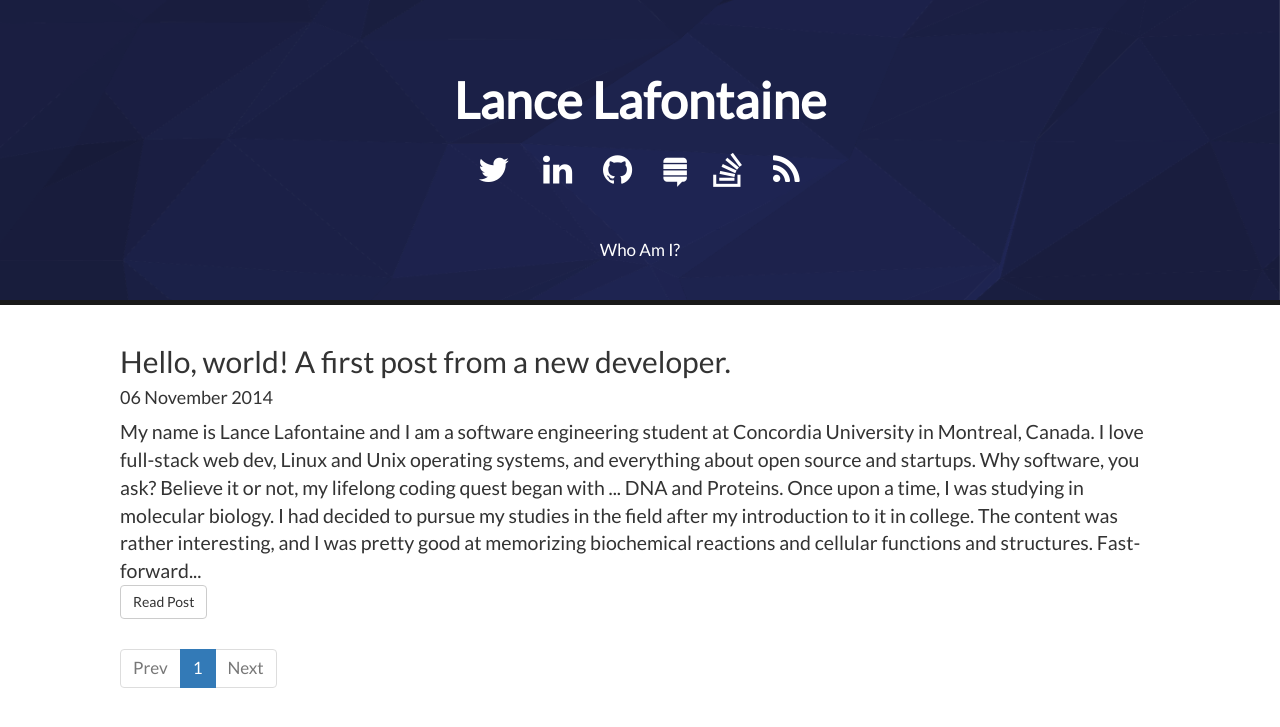
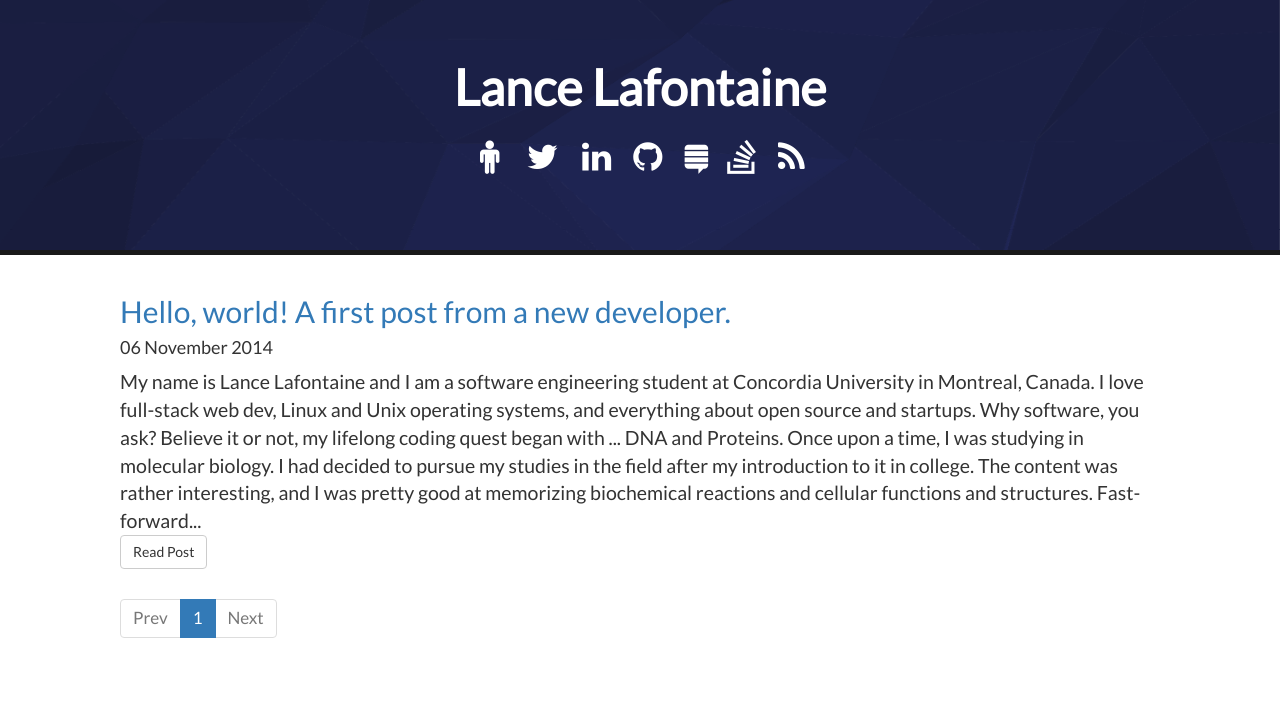
Before and after one commit to lancelafontaine/lancelafontaine.github.io, a Jekyll site: the page built from index.html, in a window 1280 px wide. Shown: the top 727 px of the page. Built offline with Jekyll 4.4.1, drawn with Linux system fonts in a browser that asks for light colours; nearby versions of some CDN libraries; Markdown is read by kramdown in place of the engine named in the settings; the list of posts is cut into pages by our own code.

Commit message:
Removes the (Who Am I?) link in the header and replaces it within an icon (human). Fixes all formatting, headers and links in the blogpost and about pages.

```diff
--- a/_includes/header.html
+++ b/_includes/header.html
@@ -27,3 +27,23 @@
 
   </head>
   <body>
+  <div class="headerbar">
+    <div class="headerbarcontents">
+        <h1><a href="/">Lance Lafontaine</a></h1>
+
+            <div class="container">
+            <div class="col-sm-4"></div>
+            <div class="icons col-md-4">
+                <a href="http://lancelafontaine.github.io/about/"><i class="fa fa-2x fa-male"></i></a>
+                <a target="_blank" href="https://twitter.com/LanceLafontaine"><i class="fa fa-2x fa-twitter"></i></a>
+                <a target="_blank" href="https://www.linkedin.com/pub/lance-lafontaine/41/3b4/750"><i class="fa fa-2x fa-linkedin"></i></a>
+                <a target="_blank" href="https://github.com/lancelafontaine"><i class="fa fa-2x fa-github"></i></a>
+                <a target="_blank" href="http://stackexchange.com/users/1137597/lancelafontaine?tab=accounts"><i class="fa fa-2x fa-stack-exchange"></i></a>
+                <a target="_blank" href="http://stackoverflow.com/users/2037867/lancelafontaine"><i class="fa fa-2x fa-stack-overflow"></i></a>
+                <a target="_blank" href="http://lancelafontaine.github.io/feed.xml"><i class="fa fa-2x fa-rss"></i></a>
+            </div>
+            <div class="col-sm-4"></div>
+            </div>
+        </div>
+    </div>
+    <div class="headerbardivider"></div>
--- a/_layouts/default.html
+++ b/_layouts/default.html
@@ -1,25 +1,4 @@
 {% include header.html %}
-<div class="headerbar">
-	<div class="headerbarcontents">
-		<h1><a href="/">Lance Lafontaine</a></h1>
-
-			<div class="container">
-			<div class="col-sm-4"></div>
-			<div class="icons col-md-4">
-				<a target="_blank" href="https://twitter.com/LanceLafontaine"><i class="fa fa-2x fa-twitter"></i></a>
-				<a target="_blank" href="https://www.linkedin.com/pub/lance-lafontaine/41/3b4/750"><i class="fa fa-2x fa-linkedin"></i></a>
-				<a target="_blank" href="https://github.com/lancelafontaine"><i class="fa fa-2x fa-github"></i></a>
-				<a target="_blank" href="http://stackexchange.com/users/1137597/lancelafontaine?tab=accounts"><i class="fa fa-2x fa-stack-exchange"></i></a>
-				<a target="_blank" href="http://stackoverflow.com/users/2037867/lancelafontaine"><i class="fa fa-2x fa-stack-overflow"></i></a>
-				<a target="_blank" href="http://lancelafontaine.github.io/feed.xml"><i class="fa fa-2x fa-rss"></i></a>
-			</div>
-			<div class="col-sm-4"></div>
-			</div>
-		<p><a href="#">Who Am I?</a></p>
-	</div>
-</div>
-<div class="headerbardivider"></div>
-
 <div class="container">
 	<div class="col-md-12">
 		<div class="main">
--- a/_layouts/posts.html
+++ b/_layouts/posts.html
@@ -1,9 +1,6 @@
-<div class="headerbar">
-</div>
-
 {% include header.html %}
 <div class="container">
-	<div class="col-md-9">
+	<div class="col-md-12">
 		<div class="main">
 			<h1>{{ page.title }}</h1>
 			<h3>{{ page.date | date_to_long_string }}</h3>
@@ -11,7 +8,6 @@
 			<div class="hr"></div>
 			<br/>
 			{{content}}
-
 			<br/>
 			<br/>
 
--- a/css/stylesheet.css
+++ b/css/stylesheet.css
@@ -5,7 +5,7 @@
 
 .headerbar {
   position: relative;
-  height: 300px;
+  height: 250px;
   width: 100%;
   background: url(../img/headerbackground.png) no-repeat center center fixed;
   -webkit-background-size: cover;
@@ -26,20 +26,9 @@
   font-size: 50px;
 }
 
-.headerbarcontents h1 a {
-  font-weight: 900;
-}
-
-.headerbarcontents p{
-  position: relative;
-  top: 35px;
-  text-align: center;
-}
-
 .headerbarcontents a {
   color: white;
-  font-weight: 400;
-
+  font-weight: 900;
 }
 
 .headerbardivider {
@@ -47,74 +36,11 @@
   background: rgba(0,0,0,0.9);
   height: 5px;
   bottom: 20px;
-
-
 }
 
-.headerpath {
-  padding-left: 8%;
-  color: white;
-}
-
-.headerpath a{
-  color: white;
-}
-
-.headerpath a:hover {
-  color:yellow;
-  text-decoration: none;
-}
-
-.prompt {
-  color: yellow;
-}
-
-.headerwhitespace {
-  position: relative;
-  padding-top: 20px;
-}
 
 .container h1 {
   font-size: 300%
-}
-
-.sidebar {
-  border: 1px solid rgba(0,0,0,0.1);
-  position: fixed;
-  padding-bottom: 10px;
-  margin-bottom: 10px;
-  text-align: center;
-  border-radius: 5px;
-    /* linear gradient */
-  background-image: -ms-linear-gradient(top, #f2f2f2 0%, #fefefe 100%);
-  background-image: -moz-linear-gradient(top, #f2f2f2 0%, #fefefe 100%);
-  background-image: -o-linear-gradient(top, #f2f2f2 0%, #fefefe 100%);
-  background-image: -webkit-gradient(linear, left top, left bottom, color-stop(0, #f2f2f2), color-stop(1, #fefefe));
-  background-image: -webkit-linear-gradient(top, #f2f2f2 0%, #fefefe 100%);
-  background-image: linear-gradient(to bottom, #f2f2f2 0%, #fefefe 100%);
-}
-
-.sidebarheader a{
-  text-decoration: none;
-  color: rgba(0,0,0,0.8);
-}
-
-.sidebarimg {
-  position: relative;
-  margin: 5px 0;
-}
-
-.sidebarimg img{
-  border-radius: 10px;
-  border: 3px solid rgba(0,0,0,0.5);
-  display: block;
-  height: 170px;
-  margin-right: auto;
-  margin-left: auto;
-}
-
-.sidebarlinks {
-  font-size: 120%
 }
 
 .main {
@@ -135,7 +61,7 @@
 .icons a{
   position: relative;
   display: table-cell;
-  left: 13px;
+  left: 10px;
   color: white;
 }
 
@@ -174,7 +100,9 @@
   margin-bottom: 30px;
 }
 
-
+.fa-male {
+  margin: 0 5px;
+}
 
 
 
```
Also changed, not shown: about/index.html (+1 -23 lines), 6 other files.
